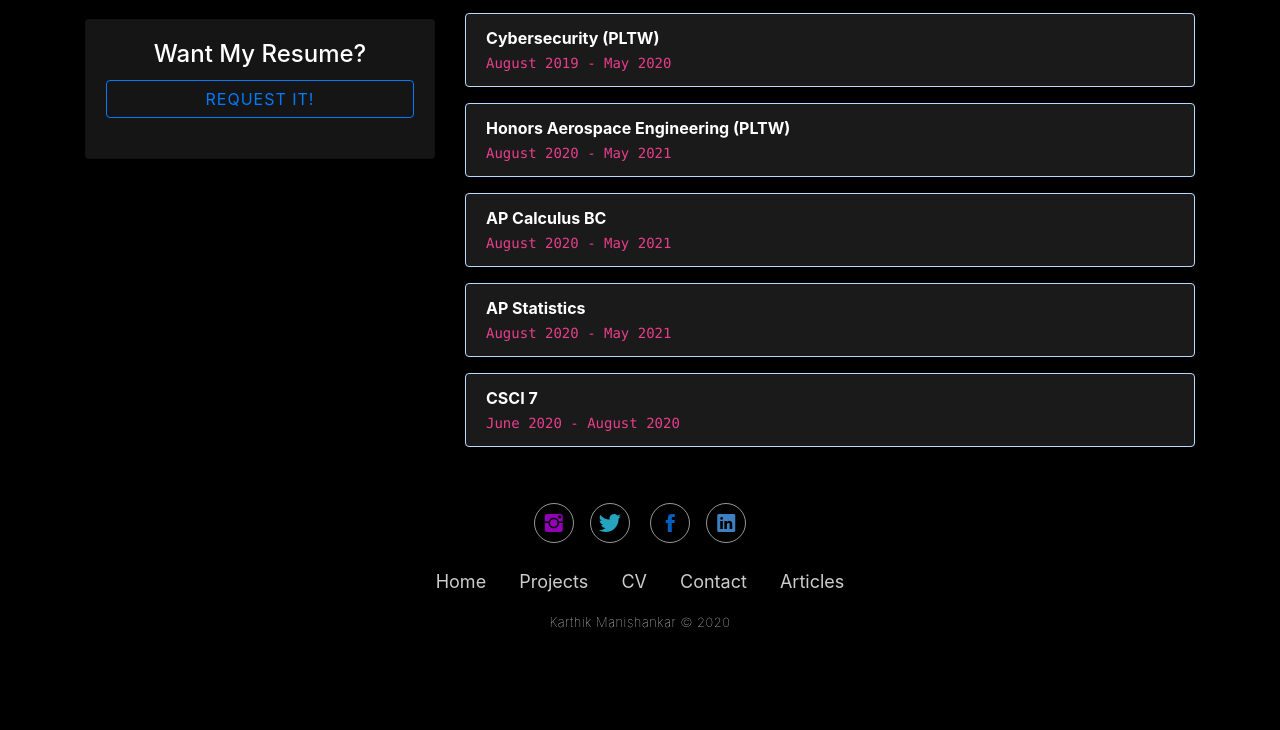
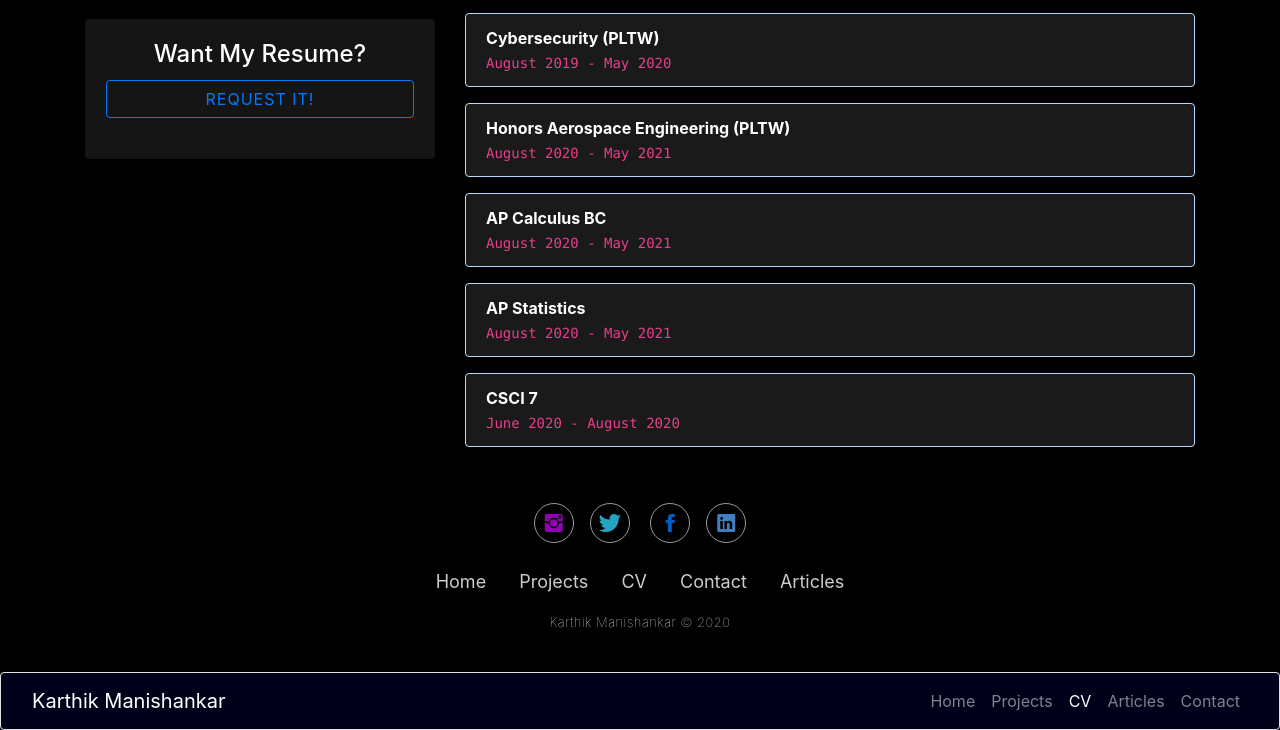
Before and after one commit to Kardee12/Portfolio-V2, a plain HTML site: page CV.html in a window 1280 px wide. Shown: the part 1408-2138 px from the top of the page. Before the commit the page ends 2080 px from the top, so only its background shows below. Drawn offline with nearby package versions, Linux system fonts and the light colour scheme; files whose address does not match are found by name; a web font is replaced by a local one.

Commit message:
Add files via upload

```diff
--- a/CV.html
+++ b/CV.html
@@ -182,6 +182,20 @@
                 <p class="copyright" style="color: rgb(255,255,255);">Karthik Manishankar © 2020</p>
         </footer>
     </div>
+    <nav class="navbar navbar-dark navbar-expand-lg sticky-top border rounded portfolio-navbar gradient" style="color: #000028;background: rgba(1,1,33,0.82);border-width: 0px;border-style: none;border-top-color: #000028;border-right-color: #000028;border-bottom-color: #000028;border-left-color: #000028;">
+        <div class="container-fluid"><a class="navbar-brand logo" href="index.html">Karthik Manishankar</a><button data-toggle="collapse" class="navbar-toggler" data-target="#navbarNav"><span class="sr-only">Toggle navigation</span><span class="navbar-toggler-icon"></span></button>
+            <div
+                class="collapse navbar-collapse" id="navbarNav">
+                <ul class="nav navbar-nav ml-auto">
+                    <li class="nav-item"><a class="nav-link" href="index.html">Home</a></li>
+                    <li class="nav-item"><a class="nav-link" href="projects.html">Projects</a></li>
+                    <li class="nav-item"><a class="nav-link active" href="CV.html">CV</a></li>
+                    <li class="nav-item"><a class="nav-link" href="Articles.html">Articles</a></li>
+                    <li class="nav-item"><a class="nav-link" href="contact.html">Contact</a></li>
+                </ul>
+        </div>
+        </div>
+    </nav>
     <script src="assets/js/jquery.min.js"></script>
     <script src="assets/bootstrap/js/bootstrap.min.js"></script>
     <script src="assets/js/smart-forms.min.js"></script>
```
